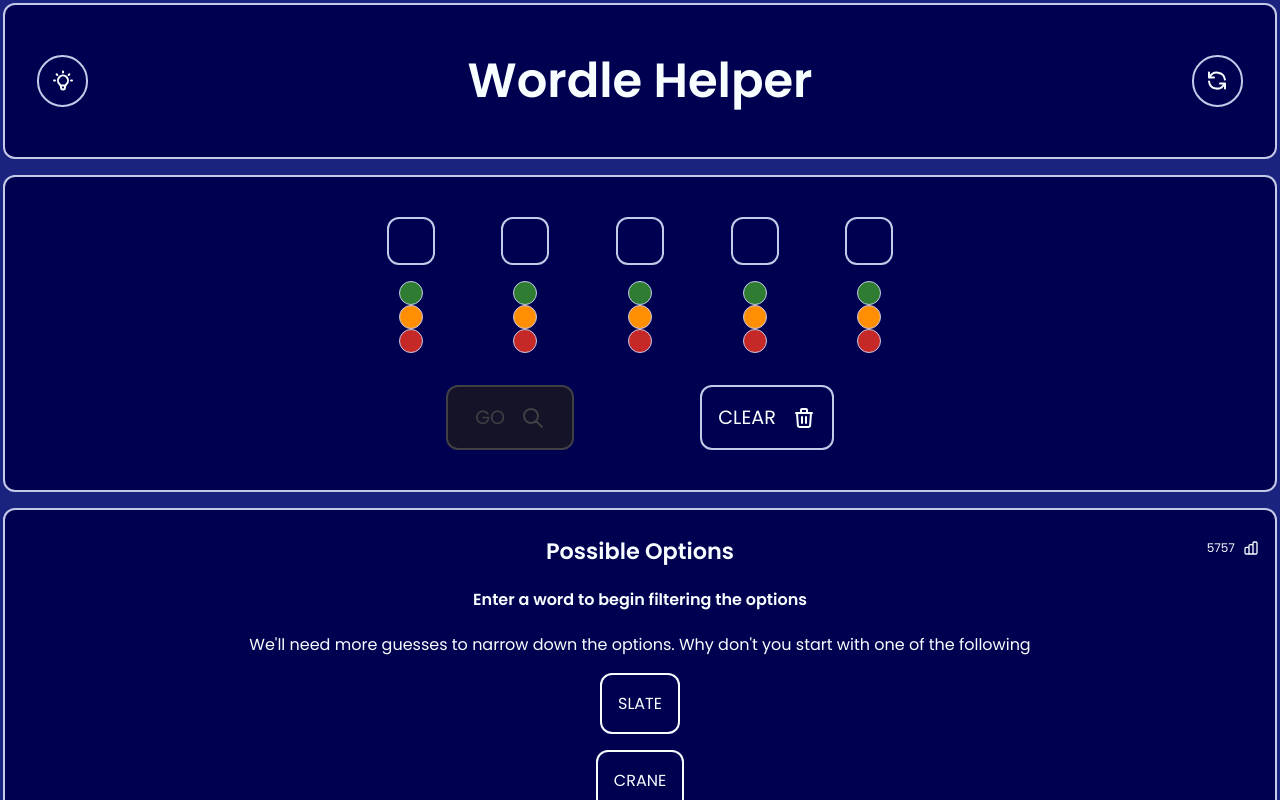
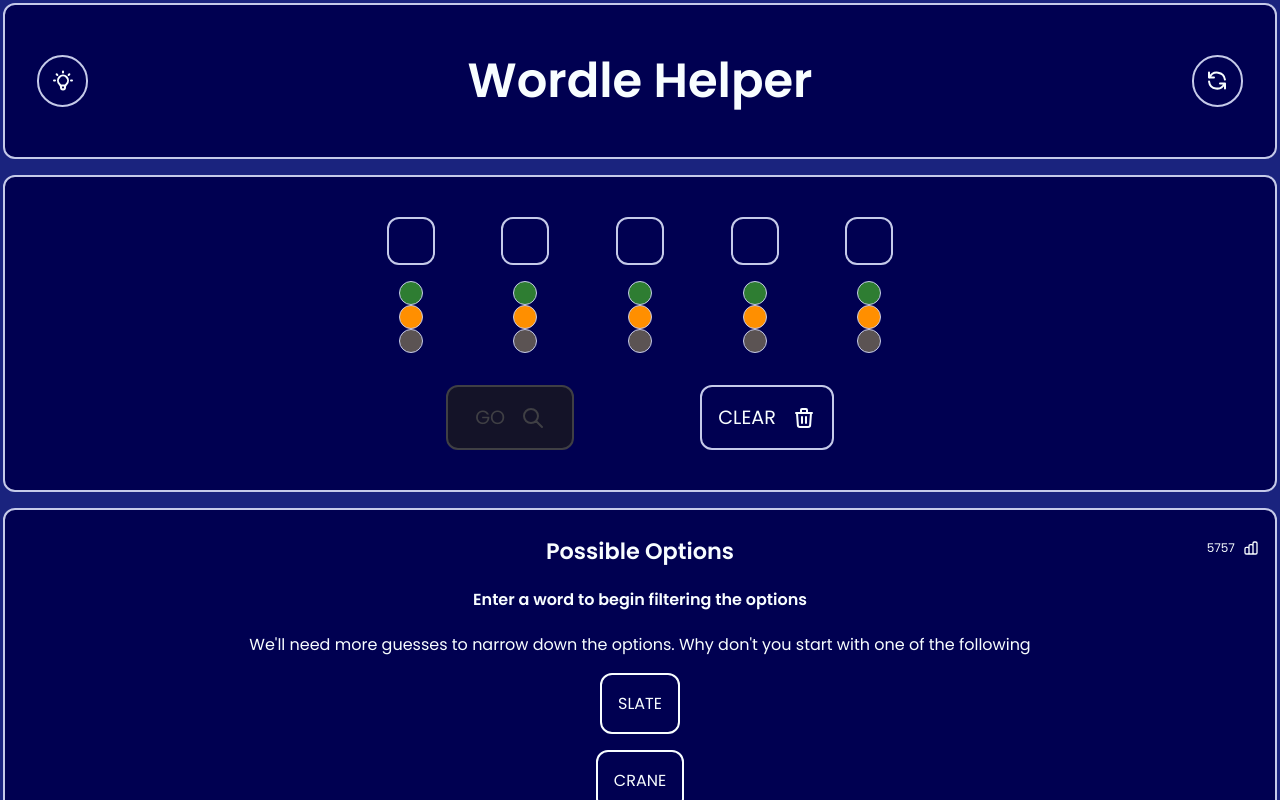
Before and after one commit to liamjamesburks/wordle-helper, a React (Create React App) app: page / in a window 1280 px wide. Shown: the top 800 px of the page. Built offline with nearby package versions, Linux system fonts and the light colour scheme.

Commit message:
Changed button colors.

```diff
--- a/src/App.css
+++ b/src/App.css
@@ -9,17 +9,21 @@
   --card-background: #000051;
   --card-background-hover: #3b3383;
 
+  --green: #2e7d32;
   --green-hover: #aed581;
-  --red-hover: #e57373;
+  --dark-green: #0a480d;
+
+  /*--red: #c62828;*/
+  /*--red-hover: #e57373;*/
+  /*--dark-red: #6b0f0f;*/
+  --red: #5b5353;
+  --red-hover: #a69595;
+  --dark-red: #2a2626;
+
+  --amber: #ff8f00;
   --amber-hover: #ffd54f;
+  --dark-amber: #734000;
 
-  --green: #2e7d32;
-  --red: #c62828;
-  --amber: #ff8f00;
-
-  --dark-green: #0a480d;
-  --dark-red: #6b0f0f;
-  --dark-amber: #734000;
 
   --radius: 12px;
 }
```
